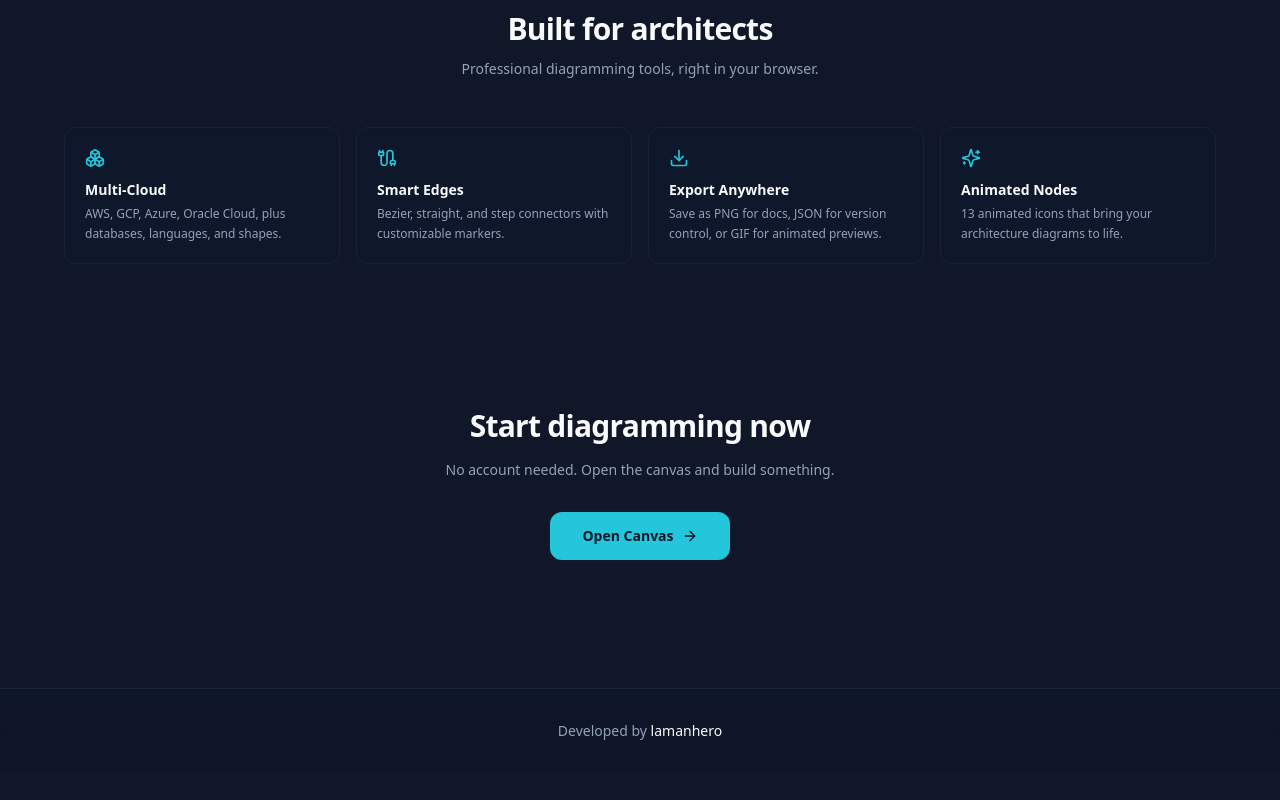
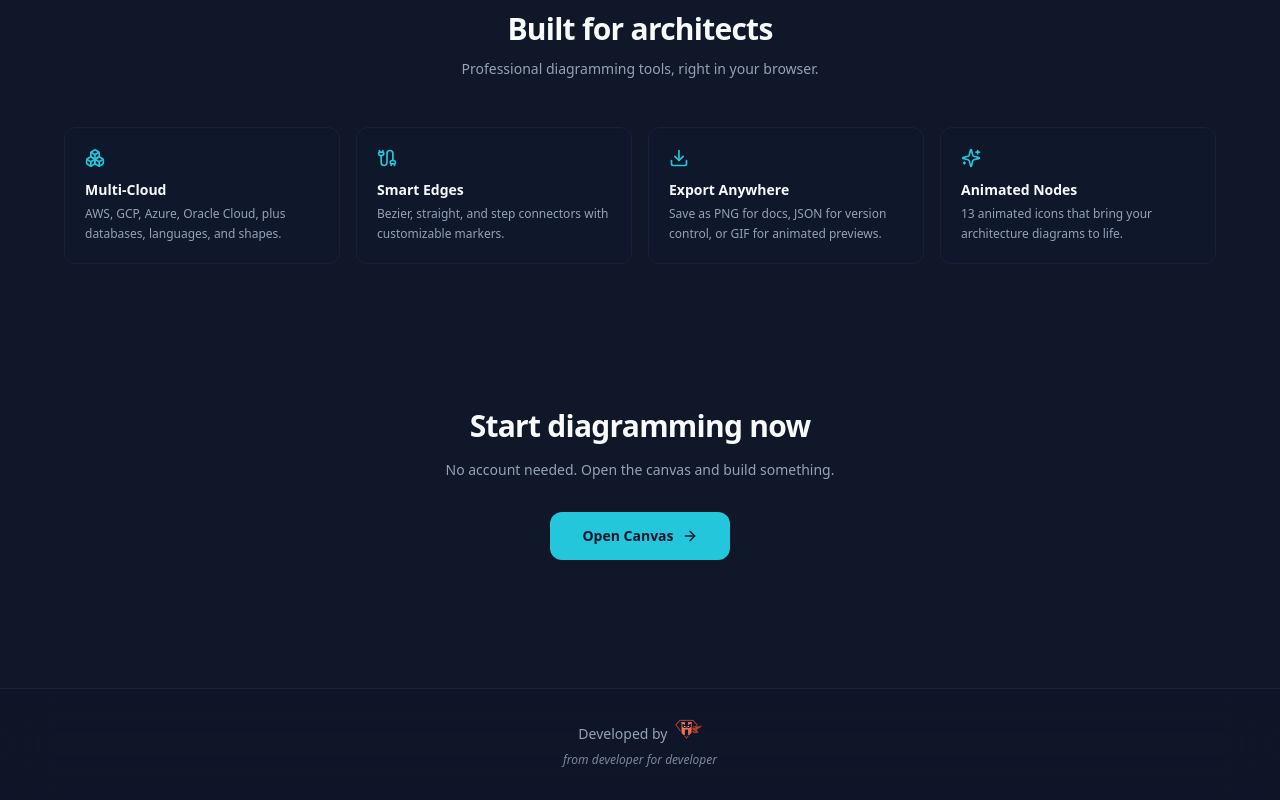
Before and after one commit to ariffrahimin/lukis, a React (Vite) app in the folder apps/web/: page / in a window 1280 px wide. Shown: the part 1477-2277 px from the top of the page. Before the commit the page ends 2250 px from the top, so only its background shows below. Built offline with nearby package versions, Linux system fonts and the light colour scheme.

Commit message:
footer update

```diff
--- a/apps/web/src/pages/Home.tsx
+++ b/apps/web/src/pages/Home.tsx
@@ -1,5 +1,6 @@
 import { useEffect, useRef } from "react";
 import { Link } from "react-router-dom";
+import lamanheroLogo from "../assets/lamanhero.png";
 import {
   ArrowRight,
   Pen,
@@ -355,18 +356,24 @@ export default function Home() {
 
       {/* Footer */}
       <footer className="border-t border-border/40 bg-background/60 backdrop-blur-xl py-8">
-        <div className="mx-auto max-w-6xl px-6 text-center text-sm text-muted-foreground">
+        <div className="mx-auto max-w-6xl px-6 flex flex-col items-center justify-center gap-2 text-sm text-muted-foreground">
           <p>
             Developed by{" "}
             <a
               href="https://www.lamanhero.com"
               target="_blank"
               rel="noopener noreferrer"
-              className="font-medium text-foreground transition-colors hover:text-primary"
+              className="font-medium text-foreground transition-colors hover:text-primary inline-flex items-center"
             >
-              lamanhero
+              <img
+                src={lamanheroLogo}
+                alt="lamanhero logo"
+                className="h-5 w-auto ml-1 -mt-0.5 object-contain"
+              />
+              <span className="sr-only">lamanhero</span>
             </a>
           </p>
+          <p className="text-xs opacity-80 italic">from developer for developer</p>
         </div>
       </footer>
     </div>
```
Also changed, not shown: apps/web/src/assets/lamanhero.png (added).
